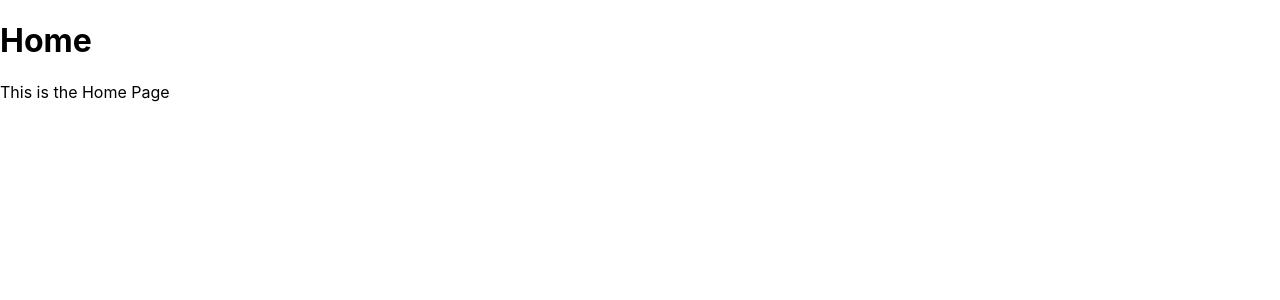
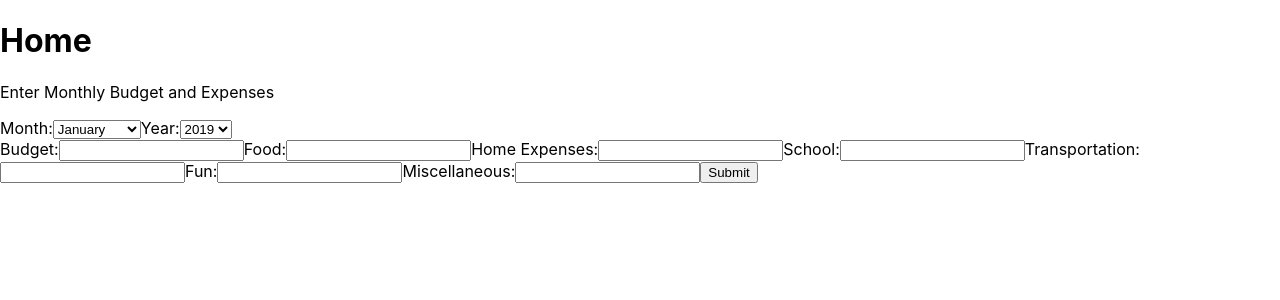
Before and after one commit to elginli/Finance-Web-App, a React (Create React App) app in the folder frontend/: page /home in a window 1280 px wide. Shown: the top 300 px of the page. Built offline with nearby package versions, Linux system fonts and the light colour scheme.

Commit message:
basic login/signup

```diff
--- a/frontend/src/components/Router.js
+++ b/frontend/src/components/Router.js
@@ -18,7 +18,7 @@ function Router(){
         return(
             <BrowserRouter>
                 <Routes>
-                    <Route path="/login" element={<Login />} />  // Login page route
+                    <Route path="/" element={<Login />} />  // Login page route
                     <Route path="/signup" element={<Signup />} />  // Sign Up page route
                     <Route path="/home" element={<Home />} />  // Home page
                 </Routes>
--- a/frontend/src/pages/Home.js
+++ b/frontend/src/pages/Home.js
@@ -5,11 +5,73 @@ import {useNavigate, Link} from "react-router-dom"
 const Home = () => {
 
     const [budget, setBudget] = useState('')
+    const [month, setMonth] = useState('')
+    const [year, setYear] = useState('')
+    const [food, setFood] = useState('')
+    const [school, setSchool] = useState('')
+    const [home, setHome] = useState('')
+    const [transportation, setTransportation] = useState('')
+    const [fun, setFun] = useState('')
+    const [misc, setMisc] = useState('')
+
+    const months = ['January', 'February', 'March', 'April', 'May', 'June', 'July', 'August', 'September', 'October', 'November', 'December'];
+    const currentYear = new Date().getFullYear();
+    const years = Array.from({ length: 11 }, (_, index) => currentYear - 5 + index); // Creates an array from 5 years ago to 5 years in the future
+
 
     return(
-     <div>
-       <h1>Home</h1>
-       <p>This is the Home Page</p>
+        <div>
+        <h1>Home</h1>
+        <p>Enter Monthly Budget and Expenses</p>
+        <form>
+            <label>
+                Month:
+                <select value={month} onChange={e => setMonth(e.target.value)}>
+                    {months.map(month => (
+                        <option key={month} value={month}>{month}</option>
+                    ))}
+                </select>
+            </label>
+            <label>
+                Year:
+                <select value={year} onChange={e => setYear(e.target.value)}>
+                    {years.map(year => (
+                        <option key={year} value={year}>{year}</option>
+                    ))}
+                </select>
+            </label>
+        </form>
+        <form>
+            <label>
+                Budget:
+                <input type="number" value={budget} onChange={e => setBudget(e.target.value)} />
+            </label>
+            <label>
+                Food:
+                <input type="number" value={food} onChange={e => setFood(e.target.value)} />
+            </label>
+            <label>
+                Home Expenses:
+                <input type="number" value={home} onChange={e => setHome(e.target.value)} />
+            </label>
+            <label>
+                School:
+                <input type="number" value={school} onChange={e => setSchool(e.target.value)} />
+            </label>
+            <label>
+                Transportation:
+                <input type="number" value={transportation} onChange={e => setTransportation(e.target.value)} />
+            </label>
+            <label>
+                Fun:
+                <input type="number" value={fun} onChange={e => setFun(e.target.value)} />
+            </label>
+            <label>
+                Miscellaneous:
+                <input type="number" value={misc} onChange={e => setMisc(e.target.value)} />
+            </label>
+            <button type="submit">Submit</button>
+        </form>
     </div>
     )
 }
--- a/frontend/src/pages/Signup.js
+++ b/frontend/src/pages/Signup.js
@@ -9,10 +9,20 @@ const Signup = () => {
     const[email, setEmail] = useState('')
     const [password, setPassword] = useState('')
 
+    const isValidEmail = (email) => {
+        // Simple regex for basic email validation
+        return /^[^\s@]+@[^\s@]+\.[^\s@]+$/.test(email);
+    }
+
     const submit = async (e) => {
         e.preventDefault();
 
         console.log(name + '|' + email + '|' + password)
+
+        if (!isValidEmail(email)) {
+            alert("Please enter a valid email address.");
+            return; // Stop the submission
+        }
 
         try {
             const response = await axios.post("http://localhost:4000/signup", {
```
